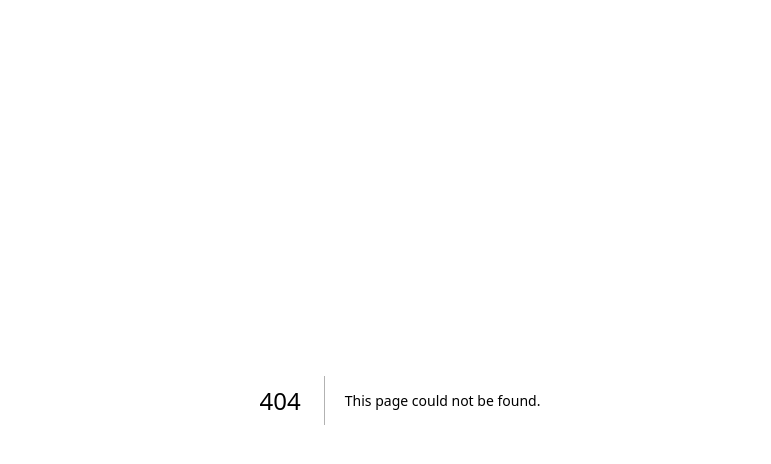
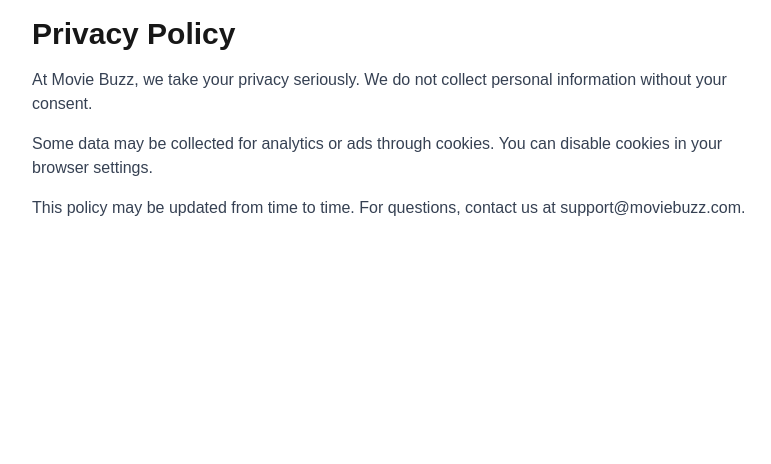
Before and after one commit to abhinavrana-02/movie-news-blog, a Next.js app: page /privacy-policy in a window 1280 px wide. Before the commit this address had no page. Shown: the top 464 px of the page, without its empty margins (240-1011 px from the left). Built offline with nearby package versions, Linux system fonts and the light colour scheme.

Commit message:
Create privacy-policy.js

```diff
--- /dev/null
+++ b/src/pages/privacy-policy.js
@@ -0,0 +1,23 @@
+import Head from "next/head";
+
+export default function PrivacyPolicy() {
+  return (
+    <>
+      <Head>
+        <title>Privacy Policy - Movie Buzz</title>
+      </Head>
+      <div className="max-w-3xl mx-auto p-4">
+        <h1 className="text-3xl font-bold mb-4">Privacy Policy</h1>
+        <p className="text-gray-700 mb-4">
+          At Movie Buzz, we take your privacy seriously. We do not collect personal information without your consent.
+        </p>
+        <p className="text-gray-700 mb-4">
+          Some data may be collected for analytics or ads through cookies. You can disable cookies in your browser settings.
+        </p>
+        <p className="text-gray-700">
+          This policy may be updated from time to time. For questions, contact us at support@moviebuzz.com.
+        </p>
+      </div>
+    </>
+  );
+}
```
